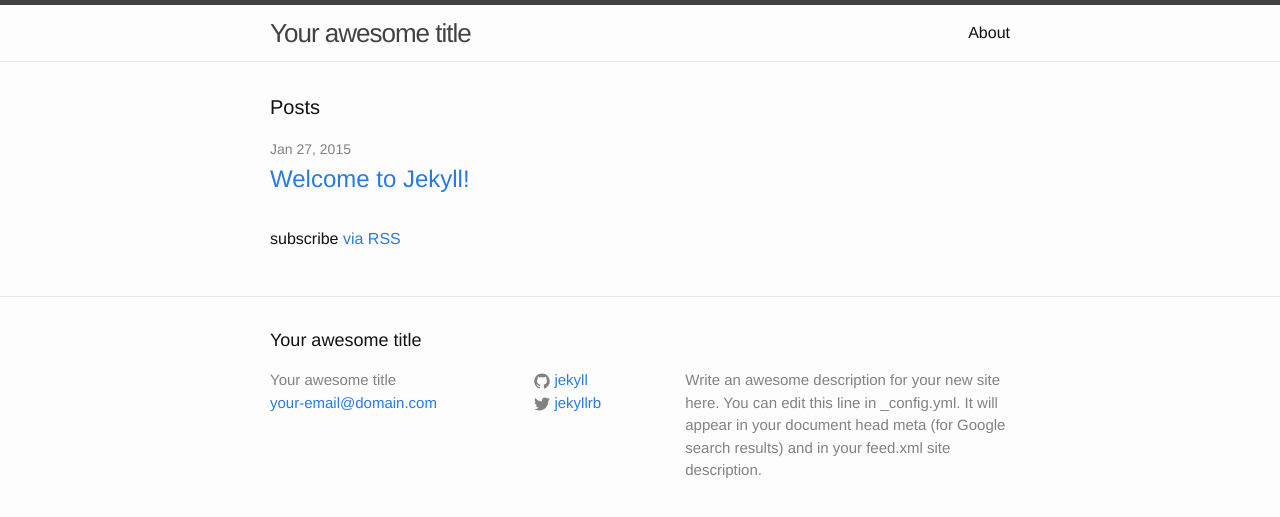
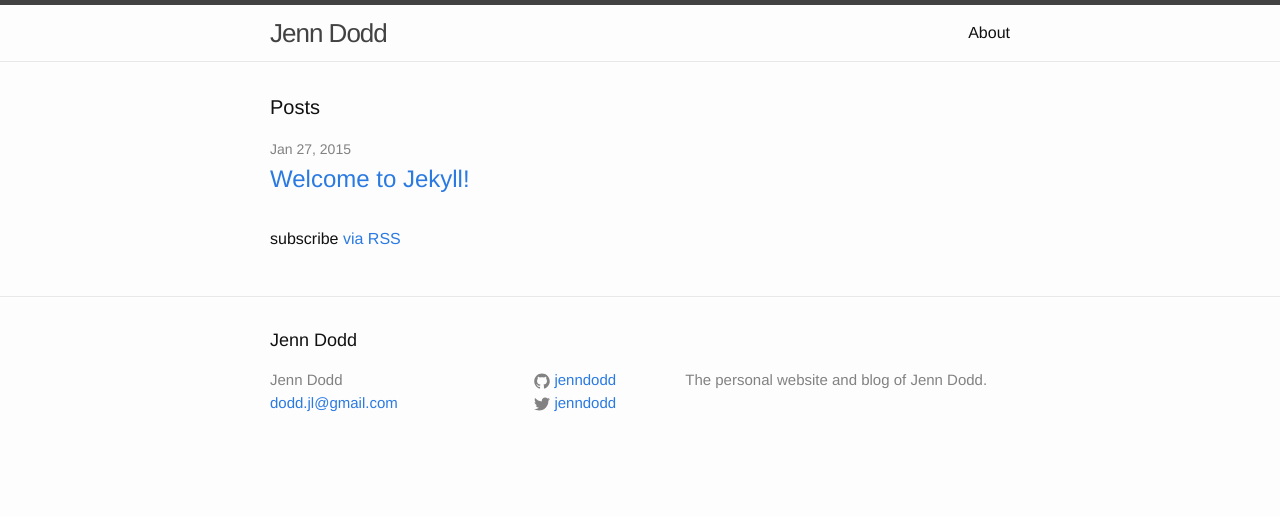
Before and after one commit to jenndodd/jenn-jekyll, a Jekyll site: the page built from index.html, in a window 1280 px wide. Shown: the top 517 px of the page. Built offline with Jekyll 4.4.1, drawn with Linux system fonts in a browser that asks for light colours.

Commit message:
some config changes

```diff
--- a/_config.yml
+++ b/_config.yml
@@ -1,14 +1,12 @@
 # Site settings
-title: Your awesome title
-email: your-email@domain.com
+title: Jenn Dodd
+email: dodd.jl@gmail.com
 description: > # this means to ignore newlines until "baseurl:"
-  Write an awesome description for your new site here. You can edit this
-  line in _config.yml. It will appear in your document head meta (for
-  Google search results) and in your feed.xml site description.
+  The personal website and blog of Jenn Dodd.
 baseurl: "" # the subpath of your site, e.g. /blog/
 url: "http://yourdomain.com" # the base hostname & protocol for your site
-twitter_username: jekyllrb
-github_username:  jekyll
+twitter_username: jenndodd
+github_username:  jenndodd
 permalink: short-urls-jekyll
 
 # Build settings
```
